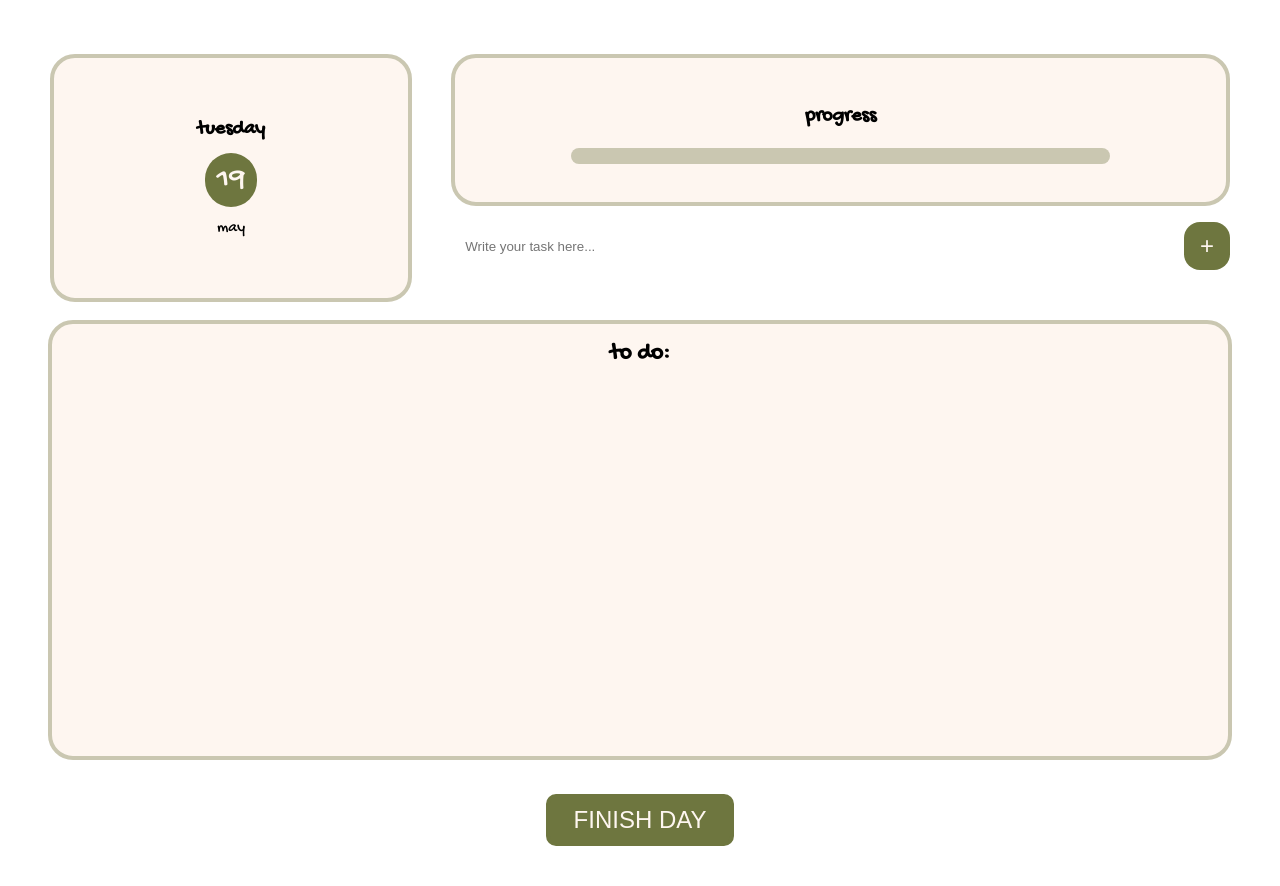
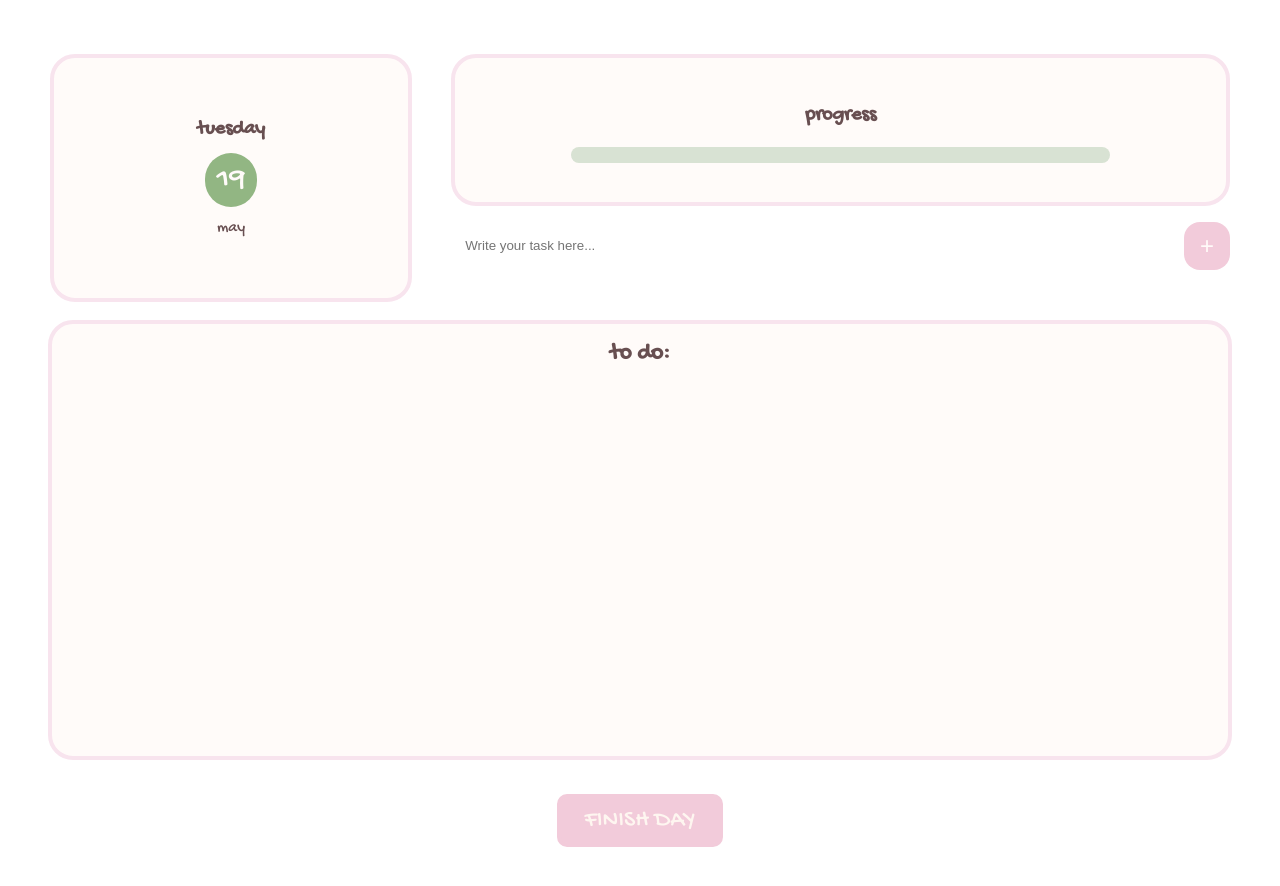
Before and after one commit to clarissaak/todo, a React (Create React App) app: page / in a window 1280 px wide. Shown: the top 886 px of the page. Built offline with nearby package versions, Linux system fonts and the light colour scheme; a web font is replaced by a local one.

Commit message:
updated ui color palette

```diff
--- a/src/styles/Todo.css
+++ b/src/styles/Todo.css
@@ -7,6 +7,7 @@
     padding: 50px;
     gap: 10px;
     font-family: "Gochi Hand";
+    color: #684F51;
 }
 
 .top-section {
@@ -20,8 +21,8 @@
 .datetime {
     width: 30%;
     height: 100%;
-    background-color: #FEF6F0;
-    border: 4px solid #CAC7B1;
+    background-color: #FFFBF9;
+    border: 4px solid #F8E4EE;
     border-radius: 25px;
     text-align: center;
     justify-content: center;
@@ -36,8 +37,8 @@
 }
 #number {
     font-size: 32px;
-    color: #FEF6F0;
-    background-color: #6E763F;
+    color: #FFFBF9;
+    background-color: #92B683;
     padding: 8px 12px;
     border-radius: 50px;
 }
@@ -54,8 +55,8 @@
 
 .progression {
     height: 60%;
-    background-color: #FEF6F0;
-    border: 4px solid #CAC7B1;
+    background-color: #FFFBF9;
+    border: 4px solid #F8E4EE;
     border-radius: 25px;
     text-align: center;
     justify-content: center;
@@ -75,11 +76,11 @@
     border-radius: 10px;
 }
 #progress-bar::-webkit-progress-bar {
-    background-color: #CAC7B1;
+    background-color: #d8e2d3;
     border-radius: 10px;
 }
 #progress-bar::-webkit-progress-value {
-    background-color: #6E763F;
+    background-color: #92B683;
     border-radius: 10px;
     transition: width 0.5s ease-in-out;
 }
@@ -99,8 +100,8 @@
 }
 .add-task button {
     font-size: 24px;
-    color: #FEF6F0;
-    background-color: #6E763F;
+    color: #FFFBF9;
+    background-color: #f2cbda;
     padding: 10px 16px;
     outline: none;
     border: none;
@@ -120,8 +121,8 @@
     height: 50%;
     max-height: 50%;
     overflow-y: auto;
-    background-color: #FEF6F0;
-    border: 4px solid #CAC7B1;
+    background-color: #FFFBF9;
+    border: 4px solid #F8E4EE;
     border-radius: 25px;
     margin-bottom: 24px;
     padding: 16px;
@@ -135,12 +136,11 @@
     text-align: left;
 }
 .bottom-section .bx {
-    color: #151E08;
+    color: #92B683;
     margin-right: 16px;
 }
 .bottom-section p span {
     position: relative;
-    color: #151E08;
     cursor: pointer;
     display: inline-block;
 }
@@ -163,12 +163,13 @@
 #finish-btn {
     font-size: 24px;
     color: #FEF6F0;
-    background-color: #6E763F;
-    border: 4px solid #6E763F;
+    background-color: #f2cbda;
+    border: 4px solid #f2cbda;
     border-radius: 10px;
     padding: 8px 24px;
     transition: transform 0.2s ease-in-out;
     cursor: pointer;
+    font-family: "Gochi Hand";
 }
 #finish-btn:hover {
     transform: scale(1.05);
@@ -176,32 +177,35 @@
 
 .popup {
     width: 400px;
-    background-color: #FEF6F0;
-    border: 4px solid #CAC7B1;
+    background-color: #FFFBF9;
+    border: 4px solid #F8E4EE;
     border-radius: 25px;
     position: absolute;
     top: 50%;
     left: 50%;
-    opacity: 0%;
+    opacity: 0;
     transform: translate(-50%, -50%);
     text-align: center;
     padding: 30px 30px;
     transition: opacity 0.2s ease-in-out;
+    pointer-events: none;
 }
 
 .open-popup{
-    opacity: 100%;
+    opacity: 1;
+    pointer-events: auto;
 }
 
 .popup button {
     font-size: 16px;
-    color: #FEF6F0;
-    background-color: #6E763F;
-    border: 4px solid #6E763F;
+    color: #FFFBF9;
+    background-color: #f2cbda;
+    border: 4px solid #f2cbda;
     border-radius: 10px;
     padding: 8px 24px;
     transition: transform 0.2s ease-in-out;
     cursor: pointer;
+    font-family: "Gochi Hand";
 }
 
 .popup button:hover {
```
